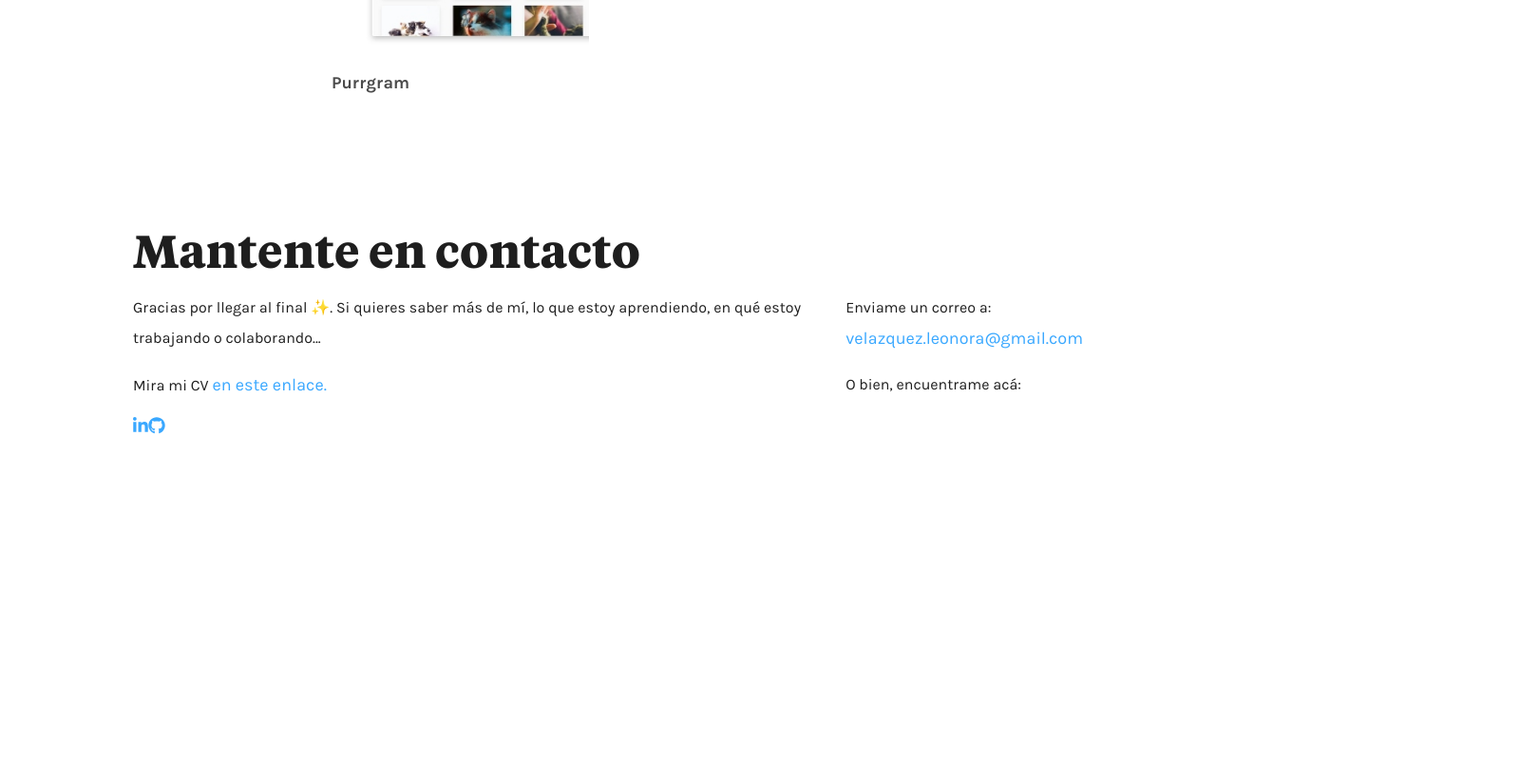
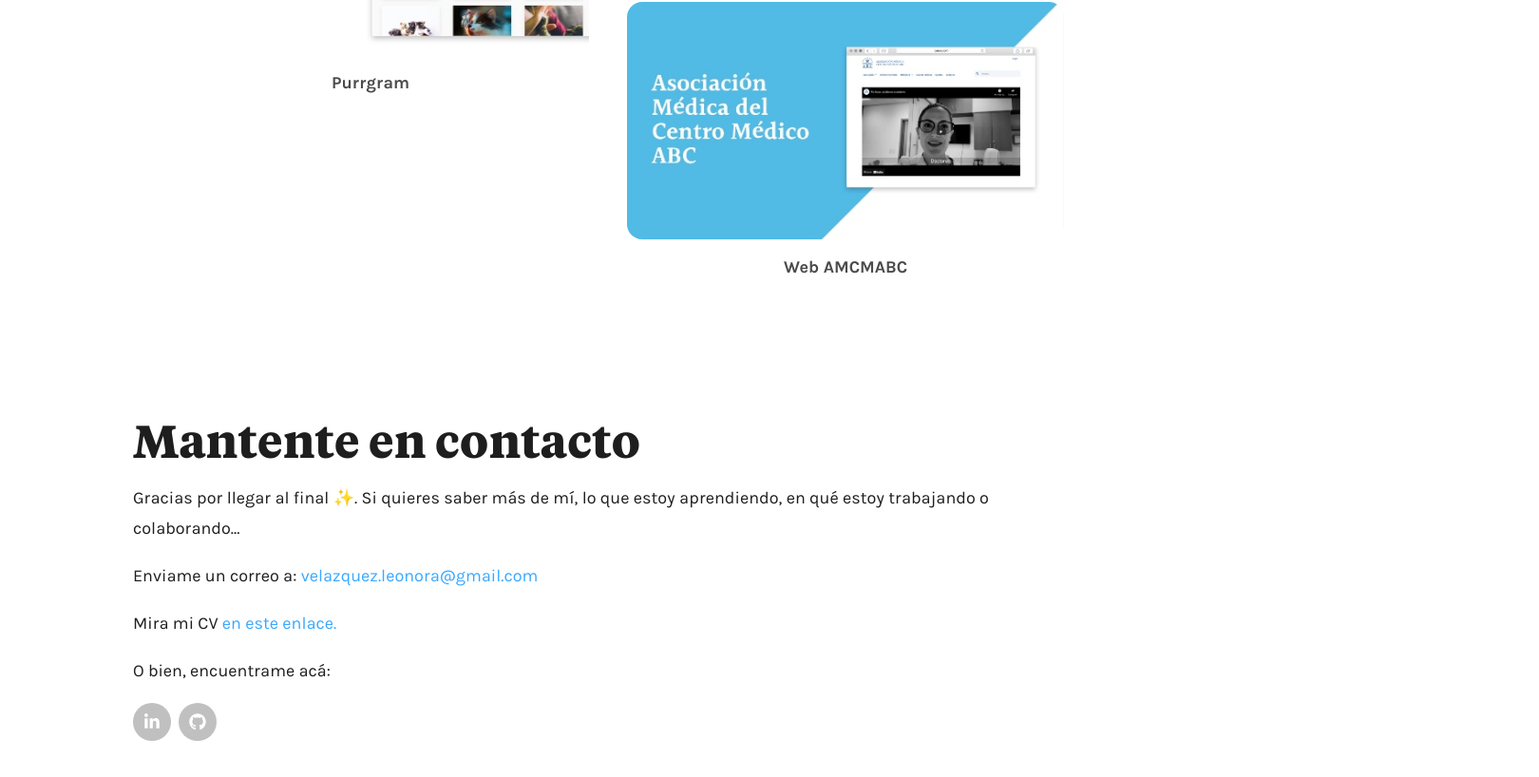
Before and after one commit to cruzmayra/portfolio-m-ayra, a React (Create React App) app: page / in a window 1280 px wide. Shown: the part 1423-2241 px from the top of the page at 95% size, 1620 px wide, since content can reach past the window. Before the commit the page ends 1943 px from the top, so only its background shows below. Built offline with nearby package versions, Linux system fonts and the light colour scheme.

Commit message:
Ajustes de estilos para hacer más lindo el footer

```diff
--- a/src/index.scss
+++ b/src/index.scss
@@ -91,7 +91,7 @@
   display: flex;
   flex-direction: column;
   flex-wrap: wrap;
-  height: 900px;
+  height: 1100px;
 }
 
 .work-card {
@@ -151,7 +151,6 @@
 
 .hero {
   align-items: center;
-  //background-color: rosybrown;
   display: flex;
   flex-direction: row;
   height: 85vh;
@@ -201,28 +200,15 @@
 
 footer {
   padding-bottom: 60px;
+  font-size: 18px;
   h3 {
     margin: 15px 0;
   }
   a {
     font-size: 18px;
   }
-  .column-container {
-    display: grid;
-    grid-template-columns: 3fr 1fr;
-    grid-auto-rows: auto;
-    column-gap: 30px;
-    .first-column {
-      display: flex;
-      flex-direction: column;
-      justify-content: space-between;
+}
 
-    }
-    .second-column {
-      display: flex;
-      /* padding-left: 45px; */
-      flex-direction: column;
-      justify-content: space-between;
 .footer-links-container {
   display: flex;
   .footer-link {
@@ -237,9 +223,6 @@
     .link-icon {
       color: #fff;
       font-size: 18px;
-          }
-        }
-      }
     }
   }
 }
```
Lines whose indentation alone changed are shown as unchanged.
